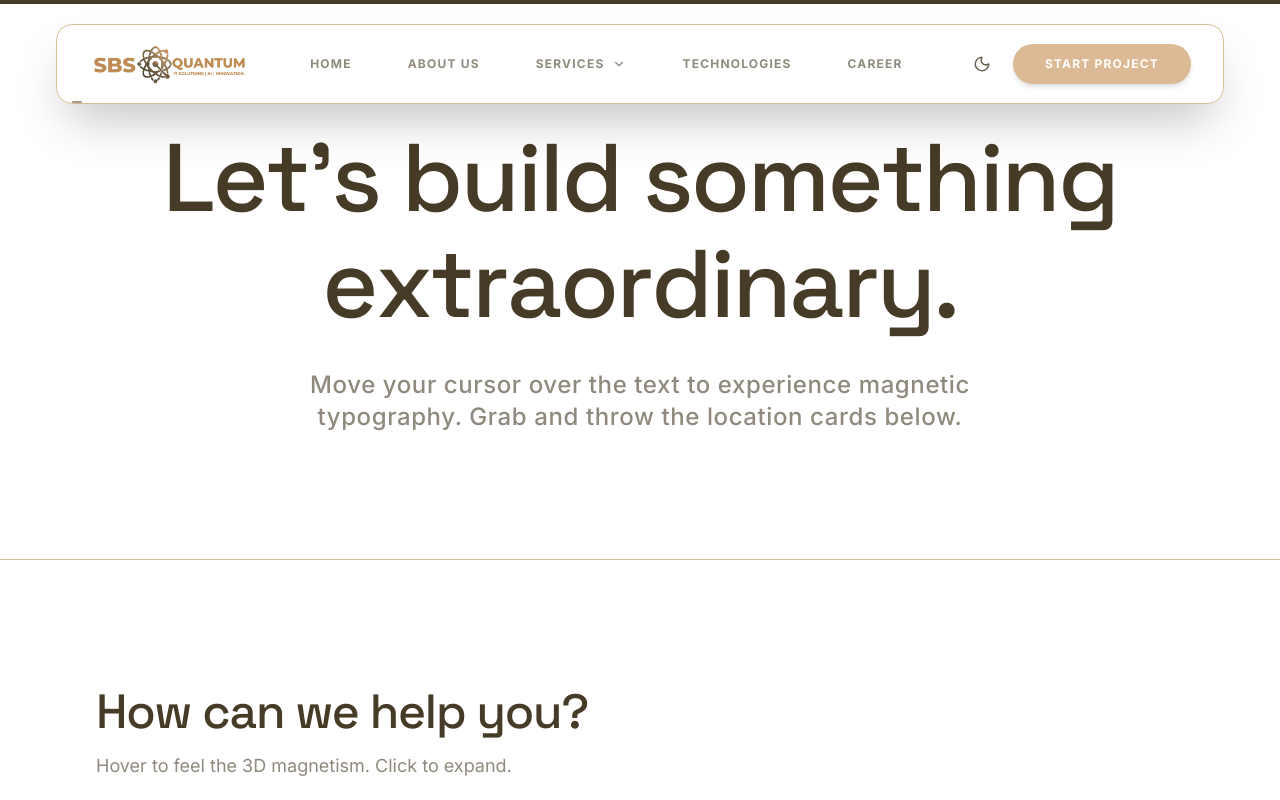
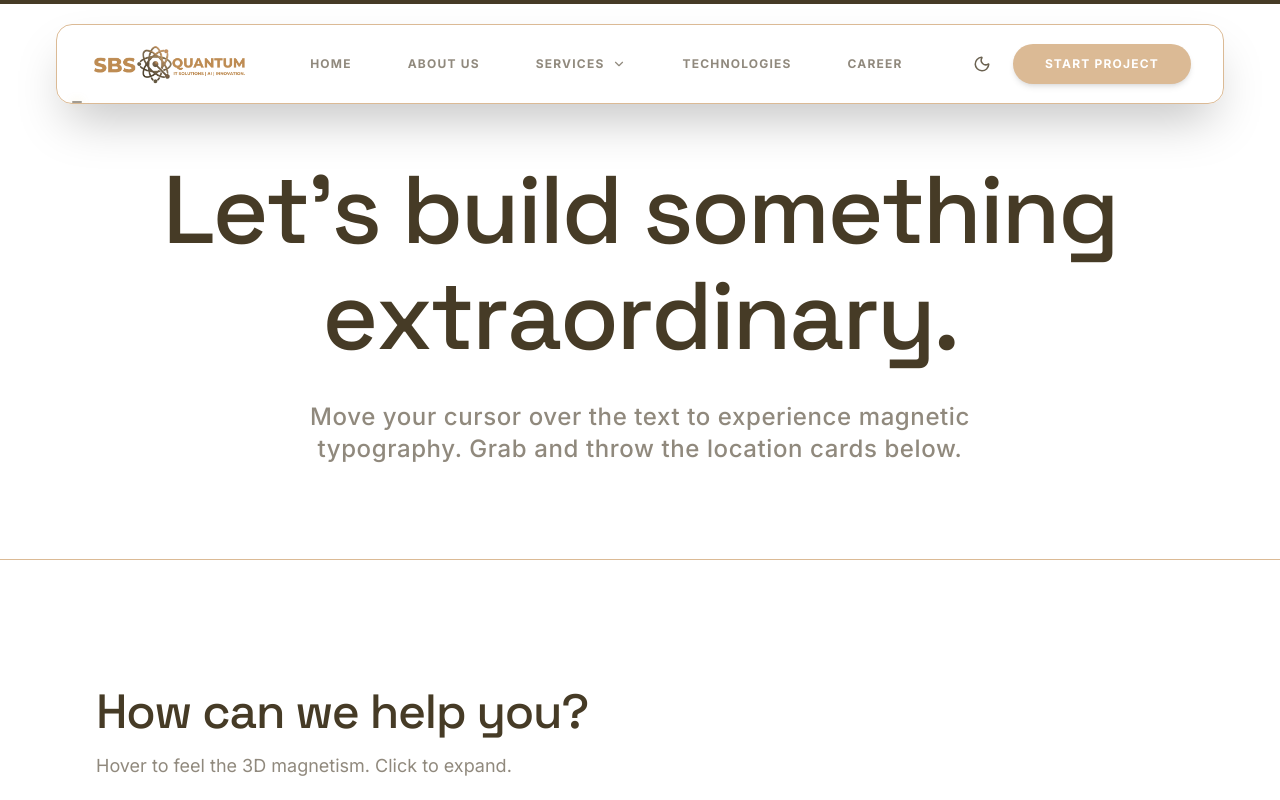
Before and after one commit to sbs-prospects-in/SBS-Quantum, a React (Vite) app in the folder sbs-quantum/: page /contact in a window 1280 px wide. Shown: the top 800 px of the page. Built offline with nearby package versions, Linux system fonts and the light colour scheme.

Commit message:
Fix syntax error, accordion text color, and padding overlap

```diff
--- a/sbs-quantum/src/components/contact/AmbientHero.jsx
+++ b/sbs-quantum/src/components/contact/AmbientHero.jsx
@@ -70,7 +70,7 @@ export default function AmbientHero() {
   const text2 = "extraordinary.".split("");
 
   return (
-    <section className="relative w-full min-h-[70vh] bg-brand-bg dark:bg-[#020202] flex flex-col items-center justify-center text-center px-4 overflow-hidden border-b border-brand-border dark:border-white/5 transition-colors duration-500">
+    <section className="relative w-full min-h-[70vh] bg-brand-bg dark:bg-[#020202] flex flex-col items-center justify-center text-center px-4 pt-32 pb-16 overflow-hidden border-b border-brand-border dark:border-white/5 transition-colors duration-500">
 
       <motion.div
         className="absolute inset-0 z-0 pointer-events-none mix-blend-screen"
--- a/sbs-quantum/src/components/technologies/HorizontalAccordion.jsx
+++ b/sbs-quantum/src/components/technologies/HorizontalAccordion.jsx
@@ -86,7 +86,7 @@ export default function HorizontalAccordion() {
                         <h3 className="text-3xl md:text-5xl font-display font-bold text-white mb-4 whitespace-normal tracking-tight">
                           {item.title}
                         </h3>
-                        <p className="text-lg md:text-xl text-brand-text/60 dark:text-white/60 leading-relaxed drop-shadow-md">
+                        <p className="text-lg md:text-xl text-white/80 leading-relaxed drop-shadow-md">
                           {item.desc}
                         </p>
                       </motion.div>
@@ -109,7 +109,7 @@ export default function HorizontalAccordion() {
 
                   {/* Mobile Compressed Title (Horizontal) */}
                   {!isActive && (
-                    <div className="md:hidden absolute bottom-6 left-6">
+                    <div className="md:hidden absolute bottom-6 left-6 drop-shadow-lg z-20">
                       <h3 className="text-xl font-display font-bold text-white opacity-90">
                         {item.title}
                       </h3>
```
